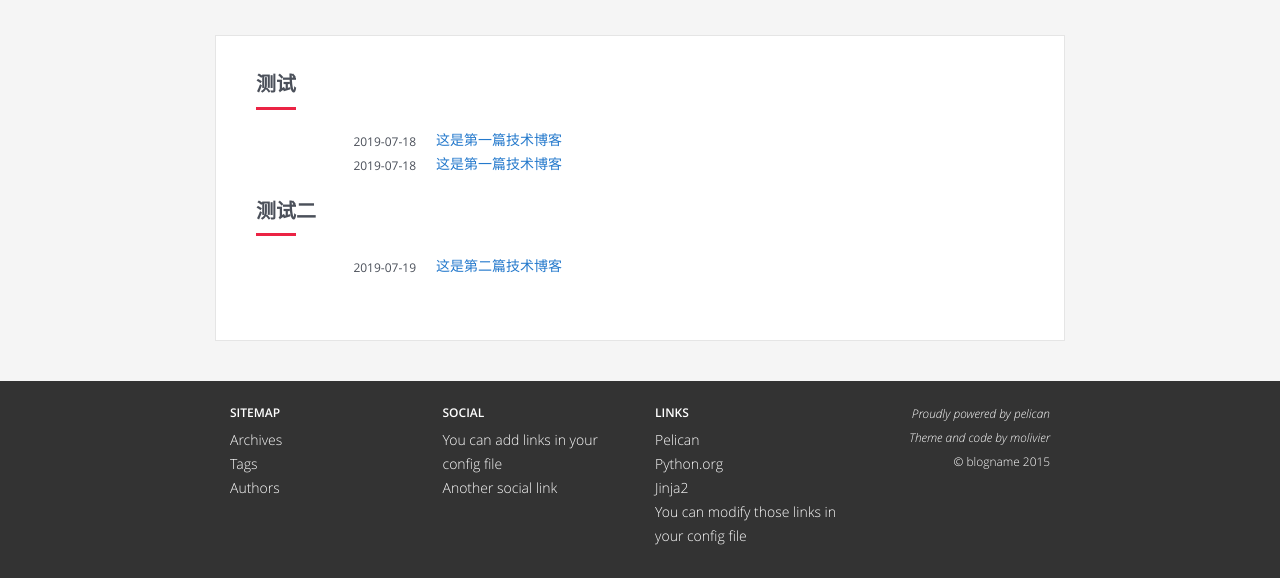
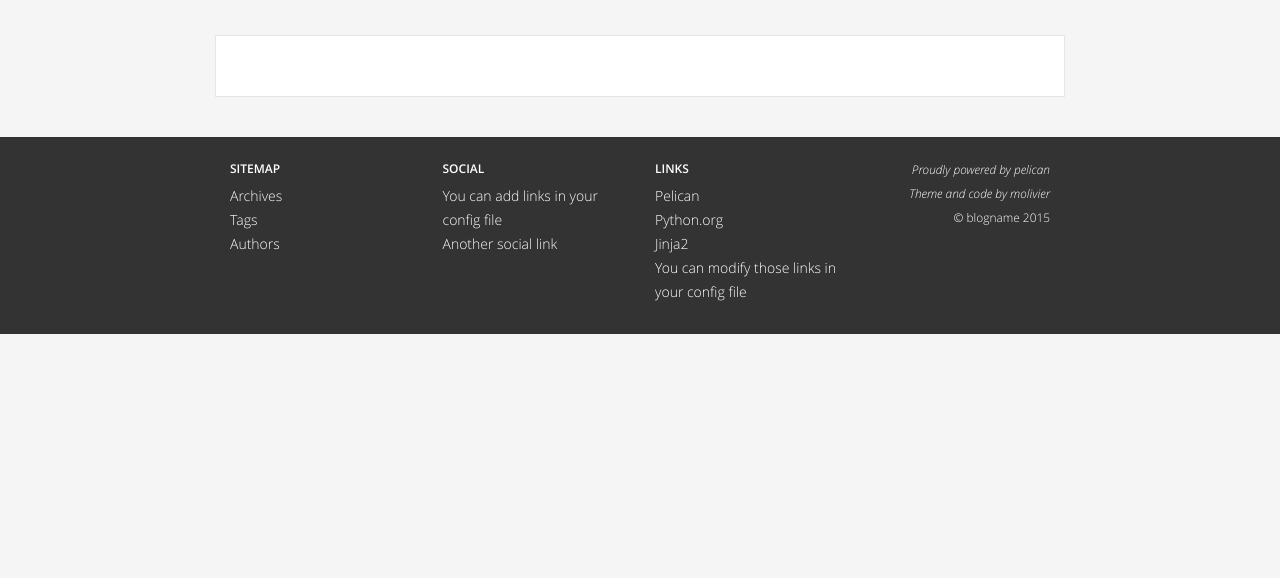
Before and after one commit to chouhui/chouhui.github.io, a plain HTML site: page categories.html in a window 1280 px wide. Shown: the part 365-943 px from the top of the page. After the commit the page ends 800 px from the top, so only its background shows below. Drawn offline with Linux system fonts and the light colour scheme.

Commit message:
delete test

```diff
--- a/categories.html
+++ b/categories.html
@@ -67,18 +67,6 @@
         <!-- Content -->
     <div class="archive-container">
         <div class="container content archive">
-            <h2><a href="/category/ce-shi.html">测试</a></h2>
-            <dl class="dl-horizontal">
-            	<dt>2019-07-18</dt>
-            	<dd><a href="/hello-world.html">这是第一篇技术博客</a></dd>
-            	<dt>2019-07-18</dt>
-            	<dd><a href="/hello-world1.html">这是第一篇技术博客</a></dd>
-            </dl>
-            <h2><a href="/category/ce-shi-er.html">测试二</a></h2>
-            <dl class="dl-horizontal">
-            	<dt>2019-07-19</dt>
-            	<dd><a href="/byebye.html">这是第二篇技术博客</a></dd>
-            </dl>
         </div>
     </div>
         <!-- /Content -->
```
Also changed, not shown: archives.html (+0 -6 lines), authors.html (+0 -9 lines), index.html (+0 -6 lines).
